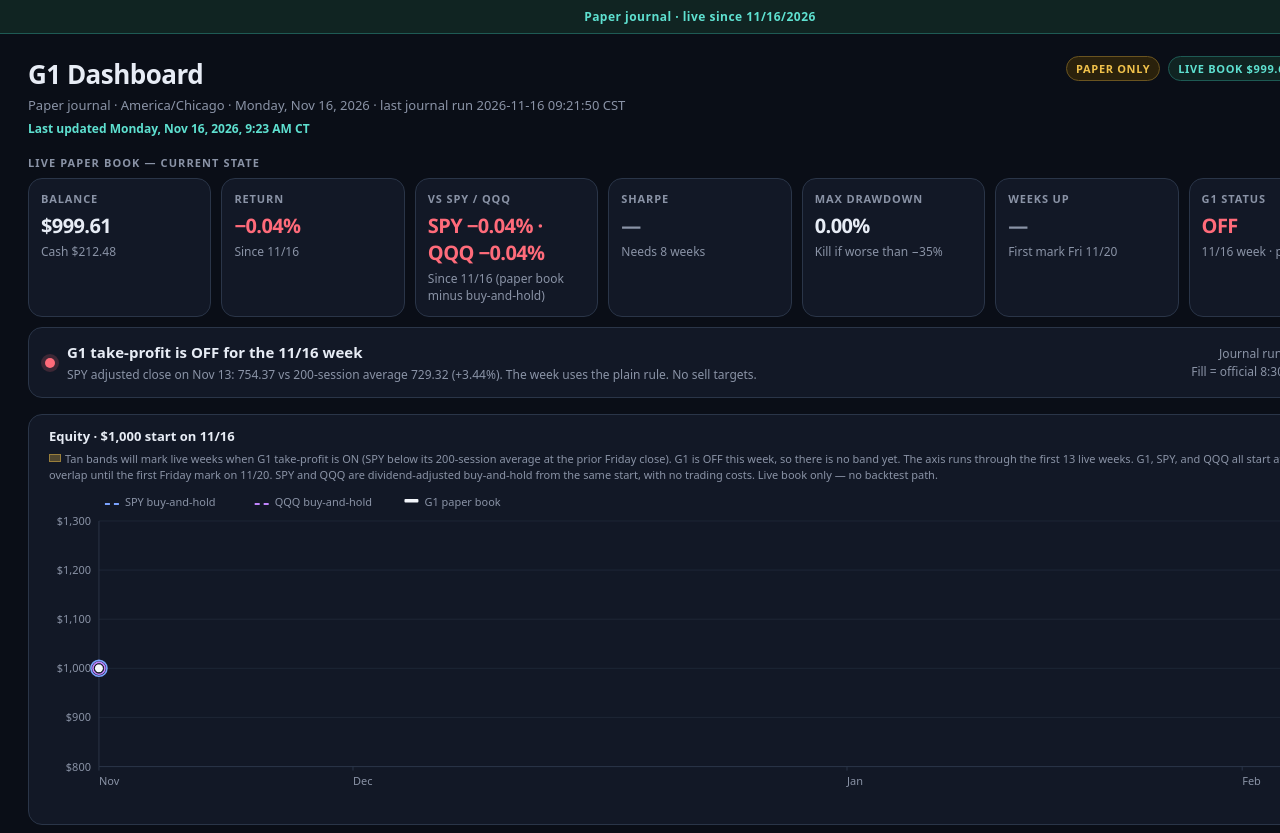
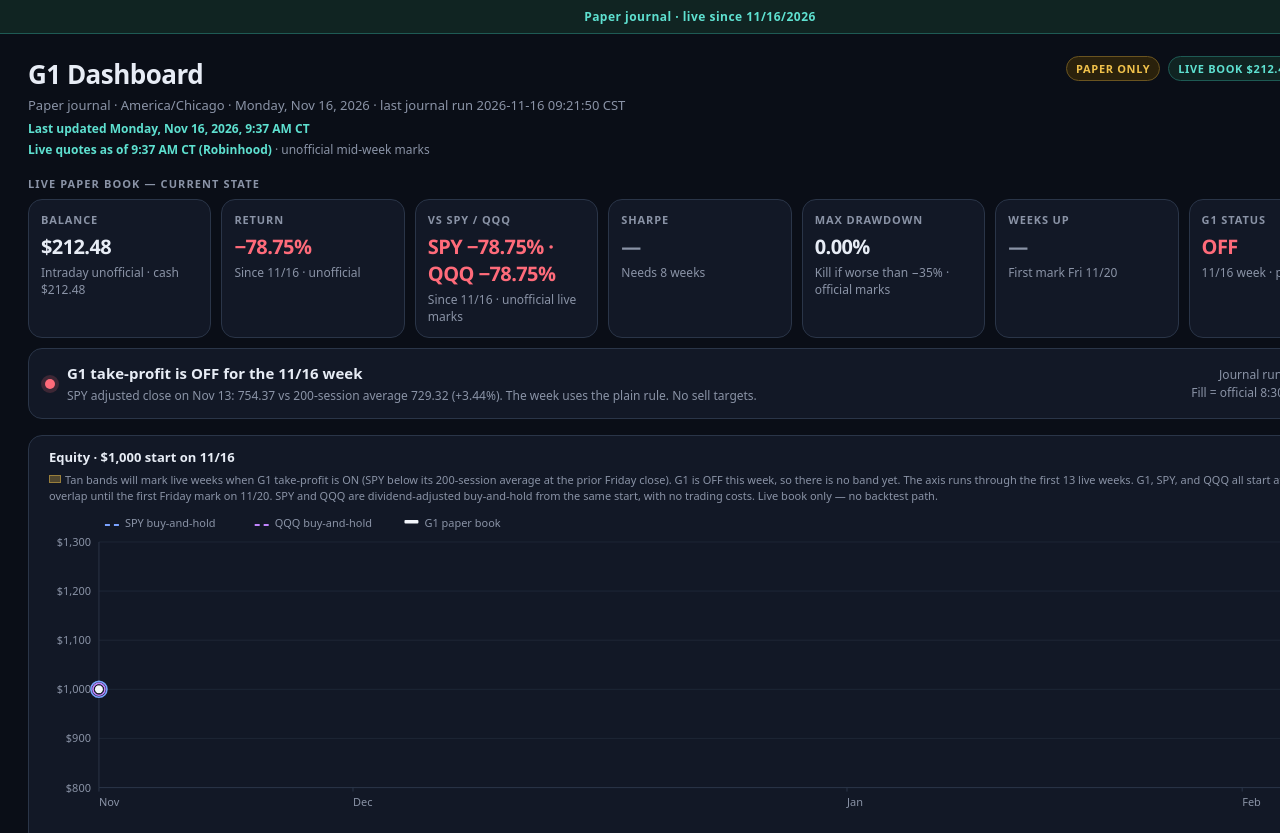
Before and after one commit to bird-ops-ai/g1-dashboard, a plain HTML site: page index.html in a window 1280 px wide. Shown: the top 833 px of the page. Drawn offline with Linux system fonts and the light colour scheme.

Commit message:
Update live G1 paper dashboard

```diff
--- a/index.html
+++ b/index.html
@@ -136,19 +136,19 @@ tfoot td { border-bottom: 0; border-top: 1px solid #2A3548; font-weight: 650; ba
     <div>
       <h1>G1 Dashboard</h1>
       <div class="sub">Paper journal · America/Chicago · Monday, Nov 16, 2026 · last journal run 2026-11-16 09:21:50 CST</div>
-      <div class="updated">Last updated Monday, Nov 16, 2026, 9:23 AM CT</div>
-
+      <div class="updated">Last updated Monday, Nov 16, 2026, 9:37 AM CT</div>
+      <div class="live-stamp">Live quotes as of 9:37 AM CT (Robinhood) <span class="unofficial">· unofficial mid-week marks</span></div>
     </div>
     <div class="pills">
       <span class="pill paper">PAPER ONLY</span>
-      <span class="pill live">LIVE BOOK $999.61</span>
+      <span class="pill live">LIVE BOOK $212.48</span>
       <span class="pill off">G1 OFF</span>
     </div>
   </div>
 
   <div class="section-label">Live paper book — current state</div>
   <div class="kpis live">
-    <div class="card"><h3>Balance</h3><div class="v">$999.61</div><div class="s">Cash $212.48</div></div><div class="card"><h3>Return</h3><div class="v neg">−0.04%</div><div class="s">Since 11/16</div></div><div class="card"><h3>vs SPY / QQQ</h3><div class="v neg">SPY −0.04% · QQQ −0.04%</div><div class="s">Since 11/16 (paper book minus buy-and-hold)</div></div><div class="card"><h3>Sharpe</h3><div class="v dash">—</div><div class="s">Needs 8 weeks</div></div><div class="card"><h3>Max drawdown</h3><div class="v">0.00%</div><div class="s">Kill if worse than −35%</div></div><div class="card"><h3>Weeks up</h3><div class="v dash">—</div><div class="s">First mark Fri 11/20</div></div><div class="card"><h3>G1 status</h3><div class="v neg">OFF</div><div class="s">11/16 week · plain rule</div></div>
+    <div class="card"><h3>Balance</h3><div class="v">$212.48</div><div class="s">Intraday unofficial · cash $212.48</div></div><div class="card"><h3>Return</h3><div class="v neg">−78.75%</div><div class="s">Since 11/16 · unofficial</div></div><div class="card"><h3>vs SPY / QQQ</h3><div class="v neg">SPY −78.75% · QQQ −78.75%</div><div class="s">Since 11/16 · unofficial live marks</div></div><div class="card"><h3>Sharpe</h3><div class="v dash">—</div><div class="s">Needs 8 weeks</div></div><div class="card"><h3>Max drawdown</h3><div class="v">0.00%</div><div class="s">Kill if worse than −35% · official marks</div></div><div class="card"><h3>Weeks up</h3><div class="v dash">—</div><div class="s">First mark Fri 11/20</div></div><div class="card"><h3>G1 status</h3><div class="v neg">OFF</div><div class="s">11/16 week · plain rule</div></div>
   </div>
 
   <div class="card g1bar">
@@ -391,7 +391,7 @@ tfoot td { border-bottom: 0; border-top: 1px solid #2A3548; font-weight: 650; ba
       </tfoot>
     </table>
     </div>
-    <div class="s" style="margin-top:10px">Return % and P&amp;L $ use the journal’s official marks (Friday close, or a G1 exit). Intraweek prices are not estimated.</div>
+    <div class="s" style="margin-top:10px">Return % and P&amp;L $ use the journal’s official marks (Friday close, or a G1 exit). Intraweek prices are not estimated. Return % and P&amp;L $ are unofficial live marks from Robinhood as of Nov 16, 2026, 9:37 AM CT. The official P&amp;L is still the Friday close (or a G1 exit recorded by the journal). Intraweek quotes do not change the paper journal.</div>
   </div>
 
   <div class="bottom">
@@ -413,7 +413,7 @@ tfoot td { border-bottom: 0; border-top: 1px solid #2A3548; font-weight: 650; ba
     </div>
   </div>
   <div class="foot">
-    Live paper book only, starting at $1,000 ahead of the Mon 11/16 fills. Filled at the official 2026-11-16 open from the 2026-11-13 signal. First mark Fri 11/20. Sharpe is withheld until 8 completed live weeks. The kill rule is a decline worse than −35% from the live peak. SPY and QQQ are dividend-adjusted buy-and-hold from the 11/16 official open (Yahoo total return), with no trading costs. Tan bands will mark live weeks when G1 take-profit is ON. Paper only — no real orders.
+    Live paper book only, starting at $1,000 ahead of the Mon 11/16 fills. Filled at the official 2026-11-16 open from the 2026-11-13 signal. First mark Fri 11/20. Sharpe is withheld until 8 completed live weeks. The kill rule is a decline worse than −35% from the live peak. SPY and QQQ are dividend-adjusted buy-and-hold from the 11/16 official open (Yahoo total return), with no trading costs. Tan bands will mark live weeks when G1 take-profit is ON. Paper only — no real orders. Intraday figures are unofficial Robinhood quotes (live quotes as of 9:37 am ct (robinhood)) and are not official journal marks.
   </div>
 </div>
 </div>
```
